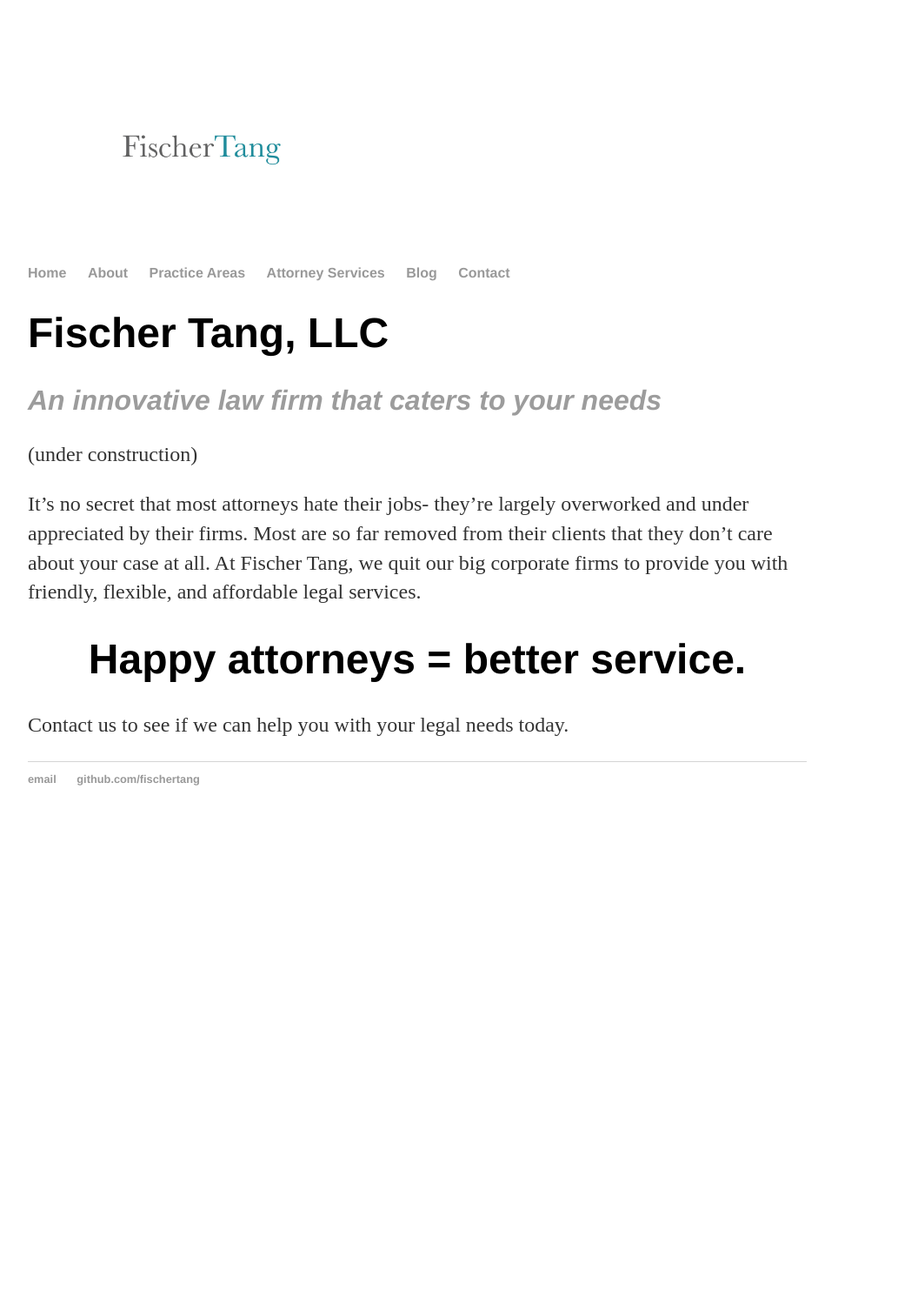
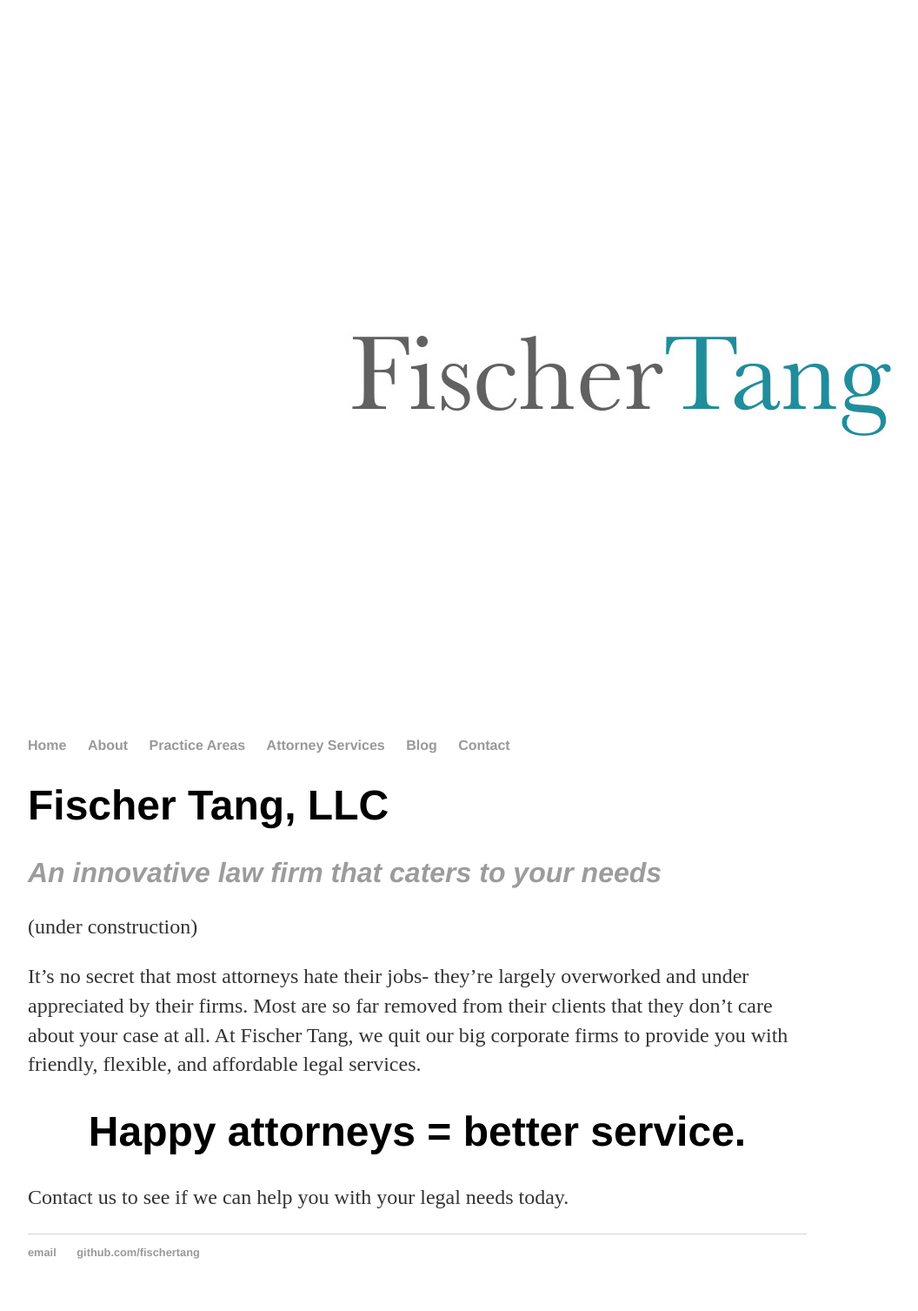
Before and after one commit to fischertang/fischertang.github.io, a Jekyll site: the page built from index.html, in a window 1280 px wide. Shown: the whole page at 87% size, without its empty margins (160-1216 px from the left). Built offline with Jekyll 4.4.1, drawn with Linux system fonts in a browser that asks for light colours; before the commit the page ends 963 px from its top, so only the background shows below that.

Commit message:
Update default.html

```diff
--- a/_layouts/default.html
+++ b/_layouts/default.html
@@ -6,7 +6,7 @@
 			<link rel="stylesheet" type="text/css" href="/css/main.css">
 		</head>
 		<body>
-			<img src="http://fischertang.github.io/images/ftlogo.jpg" width=400>
+			<img src="http://fischertang.github.io/images/ftlogo.jpg">
 			<nav>
 	    		<ul>
 	        		<li><a href="/">Home</a></li>
```
